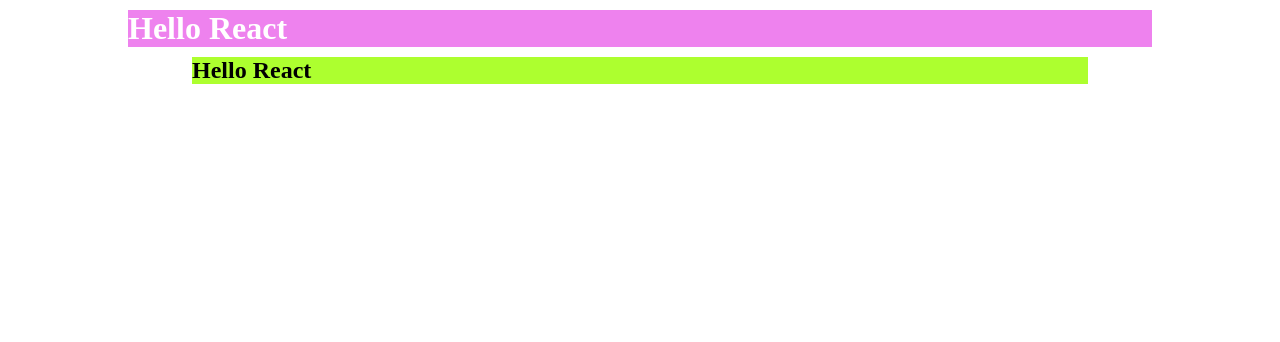
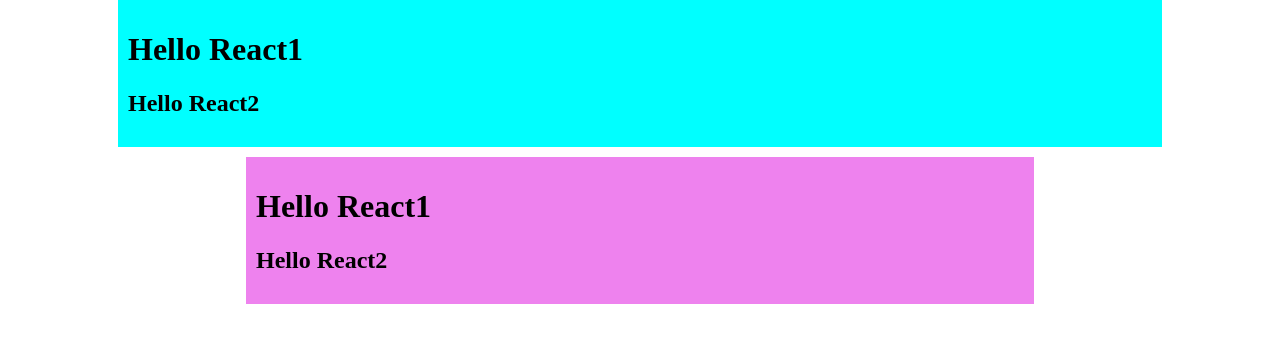
Before and after one commit to vineettiwari1708/react-basic, a plain HTML site: page index.html in a window 1280 px wide. Drawn offline with nearby package versions, Linux system fonts and the light colour scheme.

Commit message:
basic react

```diff
--- a/App.js
+++ b/App.js
@@ -1,10 +1,12 @@
-const heading = React.createElement(
-  "div",
-  { id: "heading" },
-  React.createElement("div", { id: "heading" }, [
-    React.createElement("h1", { id: "heading1" }, "Hello React"),
-    React.createElement("h2", { id: "heading2" }, "Hello React"),
-  ])
-);
+const parent = React.createElement("div", { id: "parent" }, [
+  React.createElement("div", { id: "child1" }, [
+    React.createElement("h1", {}, "Hello React1"),
+    React.createElement("h2", {}, "Hello React2"),
+  ]),
+  React.createElement("div", { id: "child2" }, [
+    React.createElement("h1", {}, "Hello React1"),
+    React.createElement("h2", {}, "Hello React2"),
+  ]),
+]);
 const root = ReactDOM.createRoot(document.getElementById("root"));
-root.render(heading);
+root.render(parent);
--- a/index.css
+++ b/index.css
@@ -2,7 +2,22 @@
   margin: 0;
   padding: 0;
 }
-#heading1 {
+#parent {
+  color: black;
+}
+#child1 {
+  padding: 10px;
+  background-color: aqua;
+  width: 80%;
+  margin: 0px auto;
+}
+#child2 {
+  padding: 10px;
+  background-color: violet;
+  width: 60%;
+  margin: 10px auto;
+}
+/* #heading1 {
   background-color: violet;
   color: white;
   padding: 0;
@@ -15,4 +30,4 @@
   padding: 0;
   width: 70%;
   margin: 10px auto;
-}
+} */
```
